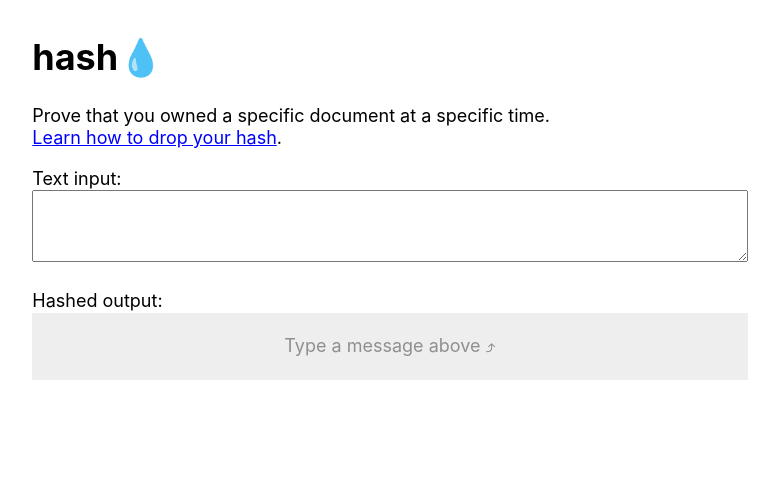
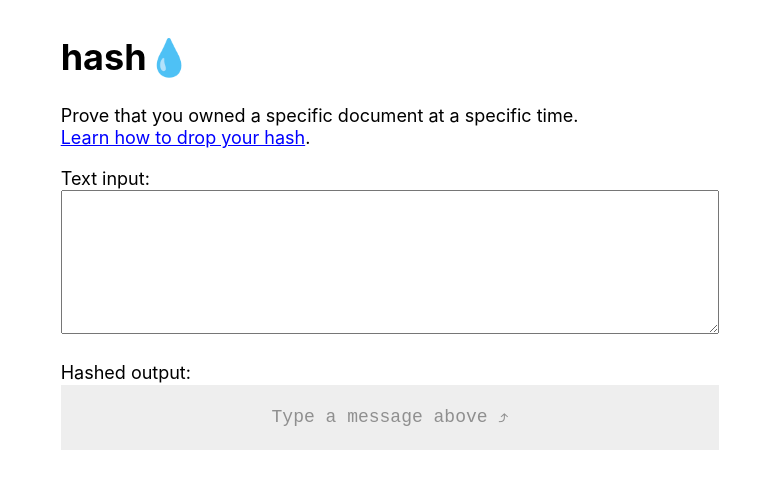
Before and after one commit to markmiro/hashdrop, a Next.js app: page / in a window 1280 px wide. Shown: the top 488 px of the page, without its empty margins (250-1029 px from the left). Built offline with nearby package versions, Linux system fonts and the light colour scheme.

Commit message:
Update styles

```diff
--- a/styles/Home.module.css
+++ b/styles/Home.module.css
@@ -1,25 +1,35 @@
 .pageWrapper {
   padding: 1ch;
-  max-width: 65ch;
+  max-width: 60ch;
   margin: 0 auto;
   font-size: 18px;
 }
 
 .textInput {
+  font-size: inherit;
   width: 100%;
-  height: 5em;
+  height: 8em;
   padding: 2ch;
 }
 
 .hashOutput {
+  font-family: monospace;
   word-break: break-all;
   padding: 2ch;
   background-color: #00000011;
 }
 
 .copyButton {
+  font-size: inherit;
+  padding: 1ch;
+  border: 0;
+  color: white;
+  background-color: #000;
   display: block;
   width: 100%;
+}
+.copyButton:hover {
+  background-color: #000000cc;
 }
 
 .noHashOutput {
```
